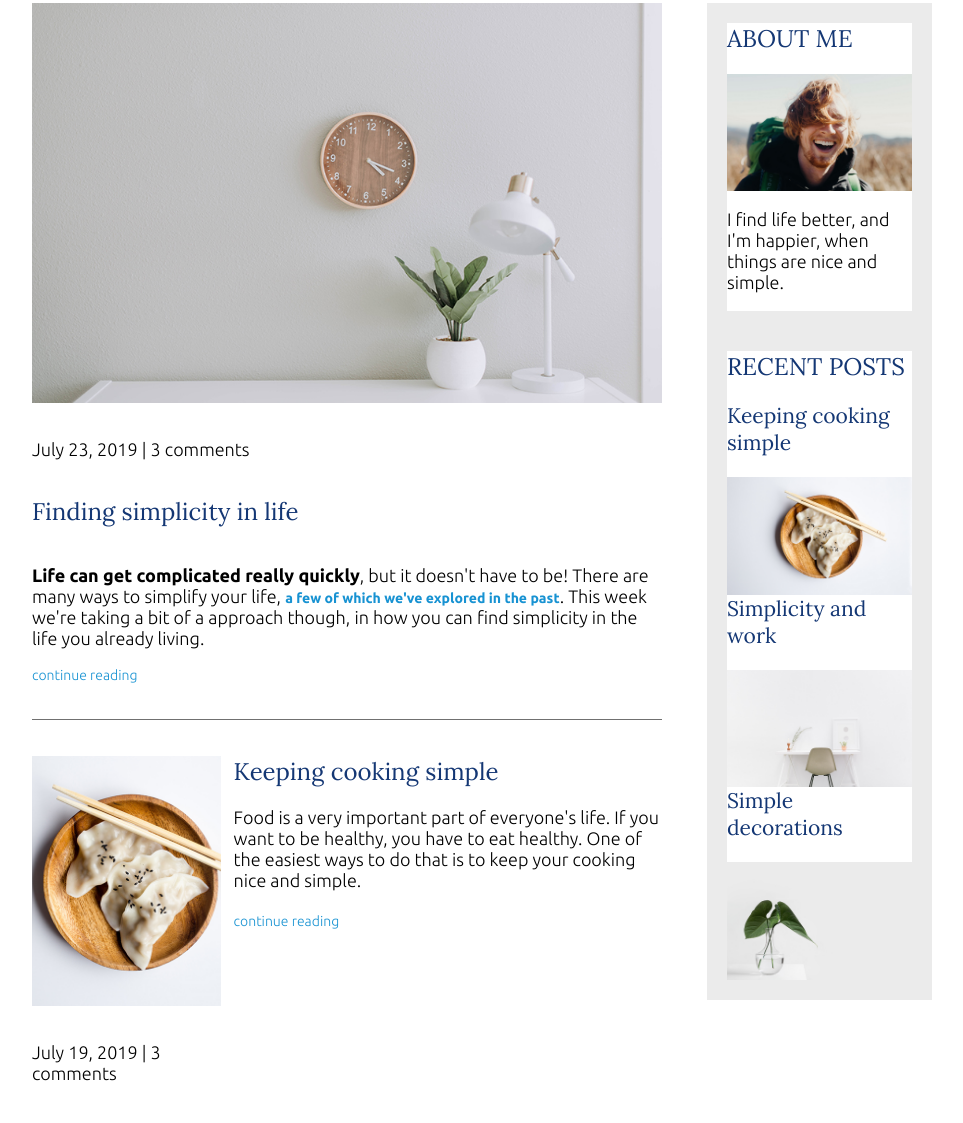
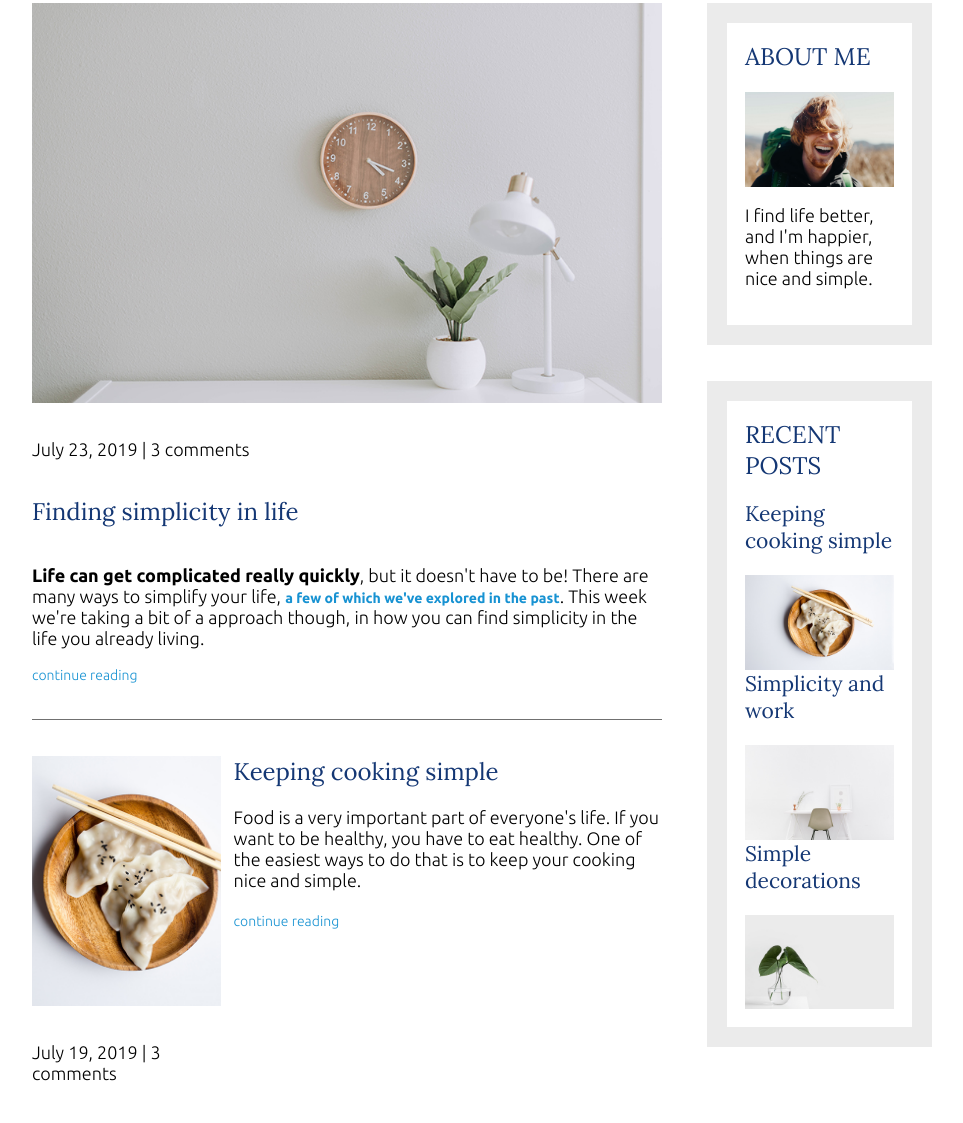
Before and after one commit to DJendryczka/nav-new, a website: page index.html in a window 1280 px wide. Shown: the part 180-1303 px from the top of the page, without its empty margins (158-1121 px from the left). Drawn offline with Linux system fonts and the light colour scheme.

Commit message:
Padding fix on aside

```diff
--- a/index.html
+++ b/index.html
@@ -31,14 +31,19 @@
       <main>
         <article class="content-featured">
           <h2>Finding simplicity in life</h2>
-          <img src="images/life.jpg" alt="simple white desk on a white wall with a plant on the far right side" class="article-image" />
+          <img
+            src="images/life.jpg"
+            alt="simple white desk on a white wall with a plant on the far right side"
+            class="article-image"
+          />
           <p class="article-info">July 23, 2019 | 3 comments</p>
           <p>
             <span>Life can get complicated really quickly</span>, but it doesn't
-            have to be! There are many ways to simplify your life, <a href="#" class="article-link">a few of
-              which we've explored in the past</a>. This week we're taking a bit of a
-            approach though, in how you can find simplicity in the life you
-            already living.
+            have to be! There are many ways to simplify your life,
+            <a href="#" class="article-link"
+              >a few of which we've explored in the past</a
+            >. This week we're taking a bit of a approach though, in how you can
+            find simplicity in the life you already living.
           </p>
           <a href="#">continue reading</a>
         </article>
@@ -74,7 +79,6 @@
           </div>
         </article>
         <article class="content-recent">
-
           <div class="content-div">
             <h2>Simple decorations</h2>
             <p>
@@ -86,36 +90,48 @@
             <a href="#">continue reading</a>
           </div>
           <div class="img-content">
-            <img src="images/deco.jpg" alt="" class="article-image"/>
+            <img src="images/deco.jpg" alt="" class="article-image" />
             <p class="article-info">July 3, 2019 | 3 comments</p>
           </div>
         </article>
       </main>
       <aside class="sidebar">
-
-
         <div class="sidebar-widget">
           <h2 class="widget-title">ABOUT ME</h2>
-              <img src="images/about-me.jpg" alt="john doe" class="widget-image">
-              <p class="widget-body">I find life better, and I'm happier, when things are nice and simple.</p>
+          <img src="images/about-me.jpg" alt="john doe" class="widget-image" />
+          <p class="widget-body">
+            I find life better, and I'm happier, when things are nice and
+            simple.
+          </p>
         </div>
 
         <div class="sidebar-widget">
           <h2 class="widget-title">RECENT POSTS</h2>
           <div class="widget-recent-post">
             <h3 class="widget-recent-post-title">Keeping cooking simple</h3>
-                  <img src="images/food.jpg" alt="two dumplings on a wood plate with chopsticks" class="widget-image">
+            <img
+              src="images/food.jpg"
+              alt="two dumplings on a wood plate with chopsticks"
+              class="widget-image"
+            />
           </div>
           <div class="widget-recent-post">
             <h3 class="widget-recent-post-title">Simplicity and work</h3>
-                  <img src="images/work.jpg" alt="a chair white chair at a white desk on a white wall" class="widget-image">
+            <img
+              src="images/work.jpg"
+              alt="a chair white chair at a white desk on a white wall"
+              class="widget-image"
+            />
           </div>
           <div class="widget-recent-post">
             <h3 class="widget-recent-post-title">Simple decorations</h3>
-                  <img src="images/deco.jpg" alt="a green plant in a clear, round vase with water in it" class="widget-image">
+            <img
+              src="images/deco.jpg"
+              alt="a green plant in a clear, round vase with water in it"
+              class="widget-image"
+            />
           </div>
         </div>
-
       </aside>
     </div>
     <footer>
--- a/sass/style.scss
+++ b/sass/style.scss
@@ -86,6 +86,8 @@ header {
   }
   aside {
     width: 25%;
+    min-width: 200px;
+    margin-left: 1em;
   }
 }
 
@@ -181,4 +183,6 @@ footer p {
 
 .sidebar-widget{
   border: 20px solid #EBEBEB;
+  margin-bottom: 2em;
+  padding: 1em;
 }
```
Also changed, not shown: css/style.css, 1 other file. Lines whose indentation alone changed are shown as unchanged.
